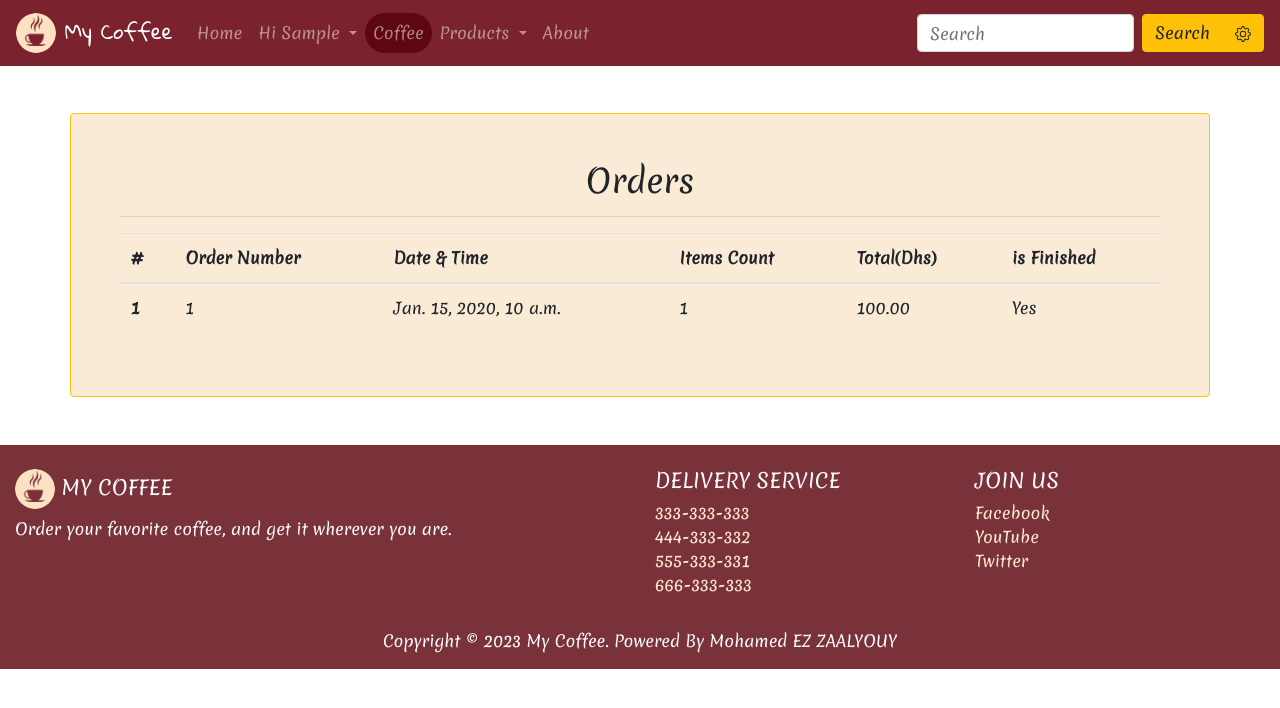
After one commit to MohamedEZ-zaalyouy/MyCoffee-Project-With-Django, a Django app: page /orders/orders in a window 1280 px wide. The commit adds this page. Shown: the top 708 px of the page. Run offline with Django 4.2, Linux system fonts and the light colour scheme; a user stored in the database is signed in; tables that the repository leaves empty hold one stand-in row (values such as "Sample post"); some libraries are stand-ins or nearby versions.

Commit message:
My order

```diff
--- a/orders/admin.py
+++ b/orders/admin.py
@@ -1,7 +1,8 @@
 from django.contrib import admin
-from .models import Order, OrderDetail
+from .models import Order, OrderDetail, Payment
 # Register your models here.
 
 
 admin.site.register(Order)
 admin.site.register(OrderDetail)
+admin.site.register(Payment)
--- a/orders/models.py
+++ b/orders/models.py
@@ -13,6 +13,9 @@ class Order(models.Model):
 
     order_date = models.DateTimeField(default=datetime.now)
     is_finished = models.BooleanField(default=False)
+
+    total = 0
+    items_count = 0
 
     def __str__(self):
         return 'User: '+ self.user.username + ', Order id: '+ str(self.id)
--- a/orders/urls.py
+++ b/orders/urls.py
@@ -10,4 +10,5 @@ urlpatterns = [
     path('add_QTY/<int:orderdetails_id>',views.add_QTY, name='add_QTY'),
     path('sub_QTY/<int:orderdetails_id>',views.sub_QTY, name='sub_QTY'),
     path('payment',views.payment, name='payment'),
+    path('orders',views.show_orders, name='orders'),
     ]
--- a/orders/views.py
+++ b/orders/views.py
@@ -2,7 +2,7 @@ from django.shortcuts import render, redirect
 from django.contrib.auth.decorators import login_required
 from django.contrib import messages
 from products.models import Product
-from orders.models import Order, OrderDetail
+from orders.models import Order, OrderDetail, Payment
 from django.utils import timezone
 
 
@@ -117,24 +117,83 @@ def sub_QTY(request, orderdetails_id):
     return redirect('cart')
 
 ##########################################
-# Start Sub QTY  Views
+# Start Payment  Views
 ##########################################
 @login_required(login_url='signin')
 def payment(request):
     context = None
+    shipment_address = None
+    shipment_phone= None
+    card_number = None
+    expire = None
+    security_code = None
+    is_added = None
 
-    if Order.objects.all().filter(user = request.user, is_finished=False):
-        order = Order.objects.get(user = request.user, is_finished=False)
-        orderdetail = OrderDetail.objects.all().filter(order = order)
+    if request.method == 'POST' and 'btnpayment' in request.POST:
+        if 'shipment_address' in request.POST: shipment_address = request.POST['shipment_address']
+        if 'shipment_phone' in request.POST: shipment_phone = request.POST['shipment_phone']
+        if 'card_number' in request.POST: card_number = request.POST['card_number']
+        if 'expire' in request.POST: expire = request.POST['expire']
+        if 'security_code' in request.POST: security_code = request.POST['security_code']
 
-        total = 0
-        for sub in orderdetail:
-            total += sub.price * sub.quantity
+        if Order.objects.all().filter(user = request.user, is_finished=False):
+            order = Order.objects.get(user = request.user, is_finished=False)
+            payment = Payment(order = order, shipment_address = shipment_address, shipment_phone = shipment_phone,
+                              card_number = card_number , expire = expire, security_code = security_code)
+            payment.save()
+            order.is_finished = True
+            order.save()
+            is_added = True
+            messages.success(request, 'Your order is Finished')
+
+
 
         context = {
-            'order' : order,
-            'orderdetail' : orderdetail,
-            'total' : total,
+            'shipment_address' : shipment_address,
+            'shipment_phone' : shipment_phone,
+            'card_number' : card_number,
+            'expire' : expire,
+            'security_code' : security_code,
+            'is_added' : is_added,
         }
+    else:
+        if Order.objects.all().filter(user = request.user, is_finished=False):
+            order = Order.objects.get(user = request.user, is_finished=False)
+            orderdetail = OrderDetail.objects.all().filter(order = order)
+
+            total = 0
+            for sub in orderdetail:
+                total += sub.price * sub.quantity
+
+            context = {
+                'order' : order,
+                'orderdetail' : orderdetail,
+                'total' : total,
+            }
 
     return render(request, 'orders/payment.html', context)
+
+##########################################
+# Start Sub QTY  Views
+##########################################
+@login_required(login_url='signin')
+def show_orders(request):
+    context = None
+    all_orders = None
+    all_orders = Order.objects.all().filter(user = request.user)
+    if all_orders:
+        for ord in all_orders:
+            order = Order.objects.get(id = ord.id)
+            orderdetail = OrderDetail.objects.all().filter(order = order)
+
+            total = 0
+            for sub in orderdetail:
+                total += sub.price * sub.quantity
+
+            ord.total = total
+            ord.items_count = orderdetail.count
+
+    context = {
+            'all_orders' : all_orders,
+        }
+    return render(request, 'orders/orders.html', context)
--- /dev/null
+++ b/templates/orders/orders.html
@@ -0,0 +1,52 @@
+{% extends 'base.html' %}
+{% block title %}| Orders {% endblock title %}
+{% block content %}
+<div class="my-form container p-5 my-5 rounded border border-warning">
+    <h2 class="text-center">Orders</h2>
+    <hr>
+    {% include 'partials/messages.html' %}
+
+
+    {% if not all_orders %}
+    <h4 class="alert alert-warning">
+        No Order here
+    </h4>
+
+    {% else %}
+        <table class="table table-hover">
+            <thead>
+                <tr>
+                    <th scope="col">#</th>
+                    <th scope="col">Order Number</th>
+                    <th scope="col">Date & Time</th>
+                    <th scope="col">Items Count</th>
+                    <th scope="col">Total(Dhs)</th>
+                    <th scope="col">is Finished</th>
+                </tr>
+            </thead>
+            <tbody>
+            {% for order in all_orders %}
+            <tr>
+                <th scope="row">{{forloop.counter}}</th>
+                <td>{{order.id}}</td>
+                <td>{{order.order_date}}</td>
+                <td>{{order.items_count}}</td>
+                <td>{{order.total}}</td>
+                <td>
+
+                    {% if order.is_finished == True %}
+                        Yes
+                    {% else %}
+                        No
+                    {% endif %}
+
+                </td>
+
+            </tr>
+            {% endfor %}
+            </tbody>
+            </table>
+    {% endif %}
+
+</div>
+{% endblock content %}
--- a/templates/partials/navbar.html
+++ b/templates/partials/navbar.html
@@ -34,6 +34,7 @@
                 <div class="dropdown-menu animate slideIn" aria-labelledby="navbarDropdown">
                     <a class="dropdown-item" href="{% url 'profile' %}">Profile</a>
                     <a class="dropdown-item" href="{% url 'cart' %}">My Cayt</a>
+                    <a class="dropdown-item" href="{% url 'orders' %}">My Orders</a>
                     <a class="dropdown-item" href="{% url 'product_favorites' %}">My Favorites</a>
                     <div class="dropdown-divider"></div>
                     <a class="dropdown-item" href="{% url 'logout' %}">Log Out</a>
```
